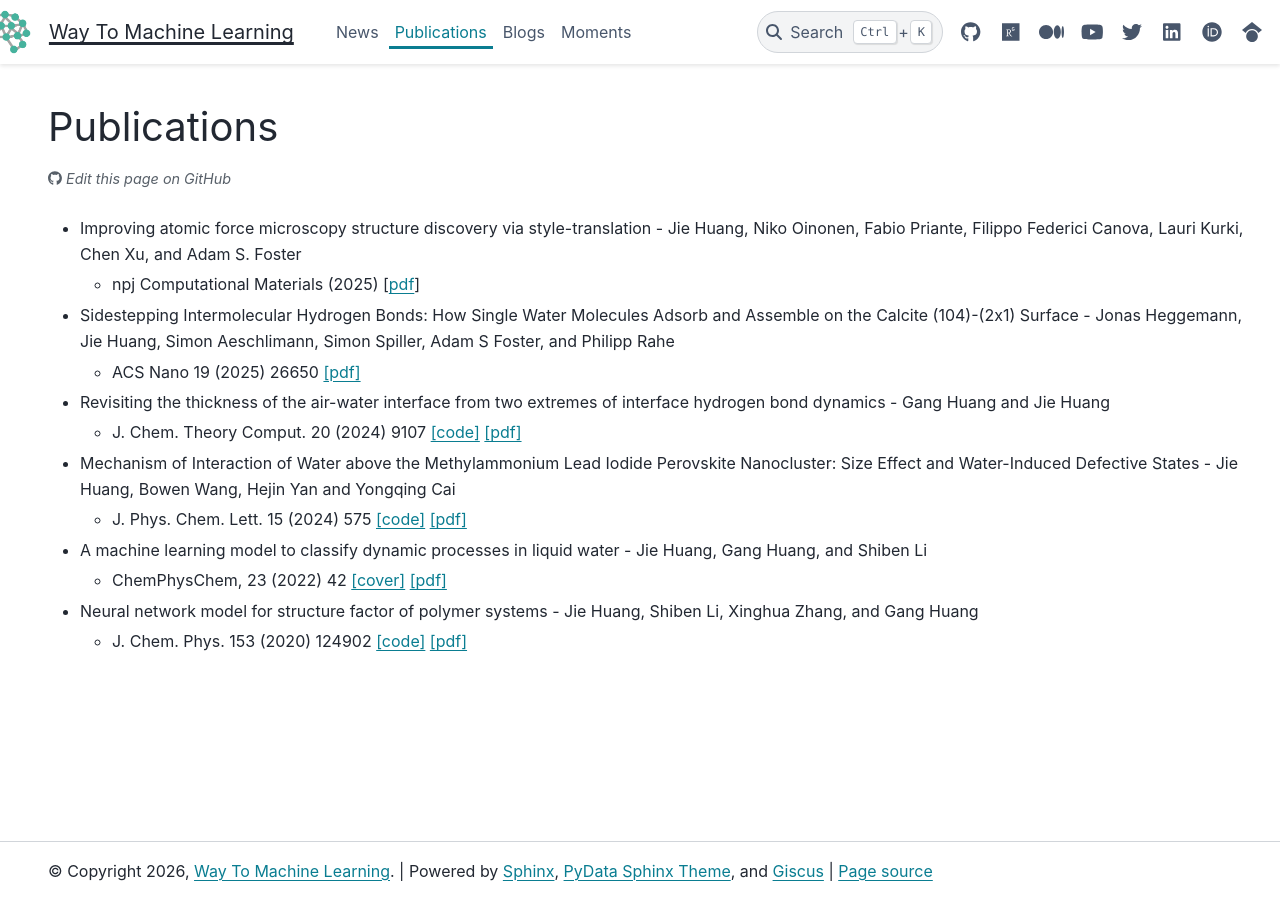
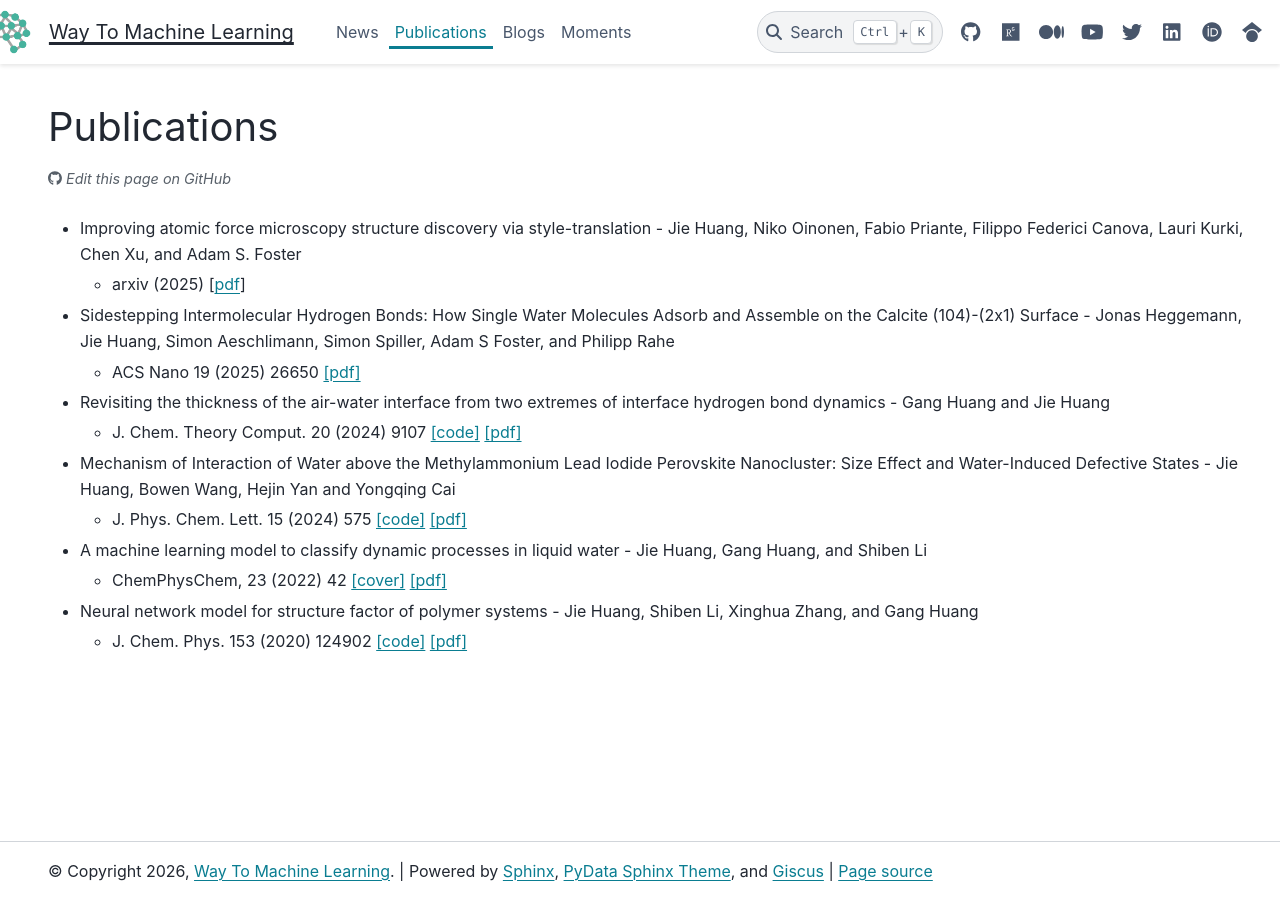
Before and after one commit to way2ml/way2ml.github.io, a Sphinx documentation site: the page built from doc/publications.md, in a window 1280 px wide. Built offline with Sphinx 7.4.7 and the PyData theme 0.15.4, drawn with Linux system fonts in a browser that asks for light colours.

Commit message:
Update publication source from npj to arxiv

```diff
--- a/doc/publications.md
+++ b/doc/publications.md
@@ -1,7 +1,7 @@
 # Publications
 
 - Improving atomic force microscopy structure discovery via style-translation - Jie Huang, Niko Oinonen, Fabio Priante, Filippo Federici Canova, Lauri Kurki, Chen Xu, and Adam S. Foster
-  - npj Computational Materials (2025) [[pdf](https://arxiv.org/pdf/2509.02240)]
+  - arxiv (2025) [[pdf](https://arxiv.org/pdf/2509.02240)]
 - Sidestepping Intermolecular Hydrogen Bonds: How Single Water Molecules Adsorb and Assemble on the Calcite (104)-(2x1) Surface - Jonas Heggemann, Jie Huang, Simon Aeschlimann, Simon Spiller, Adam S Foster, and Philipp Rahe
   - ACS Nano 19 (2025) 26650 <a href="./_static/publications/2025_ACS_Nano.pdf" target="_blank" rel="noopener">[pdf]</a>
 - Revisiting the thickness of the air-water interface from two extremes of interface hydrogen bond dynamics - Gang Huang and Jie Huang
```
